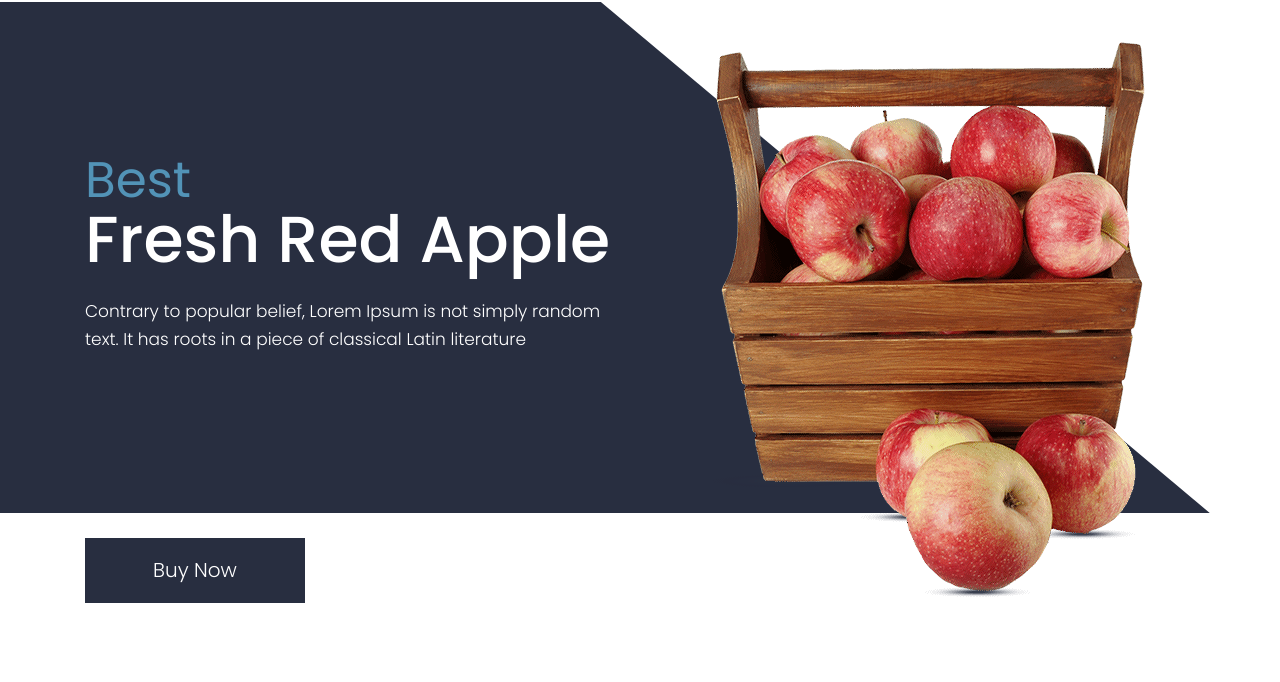
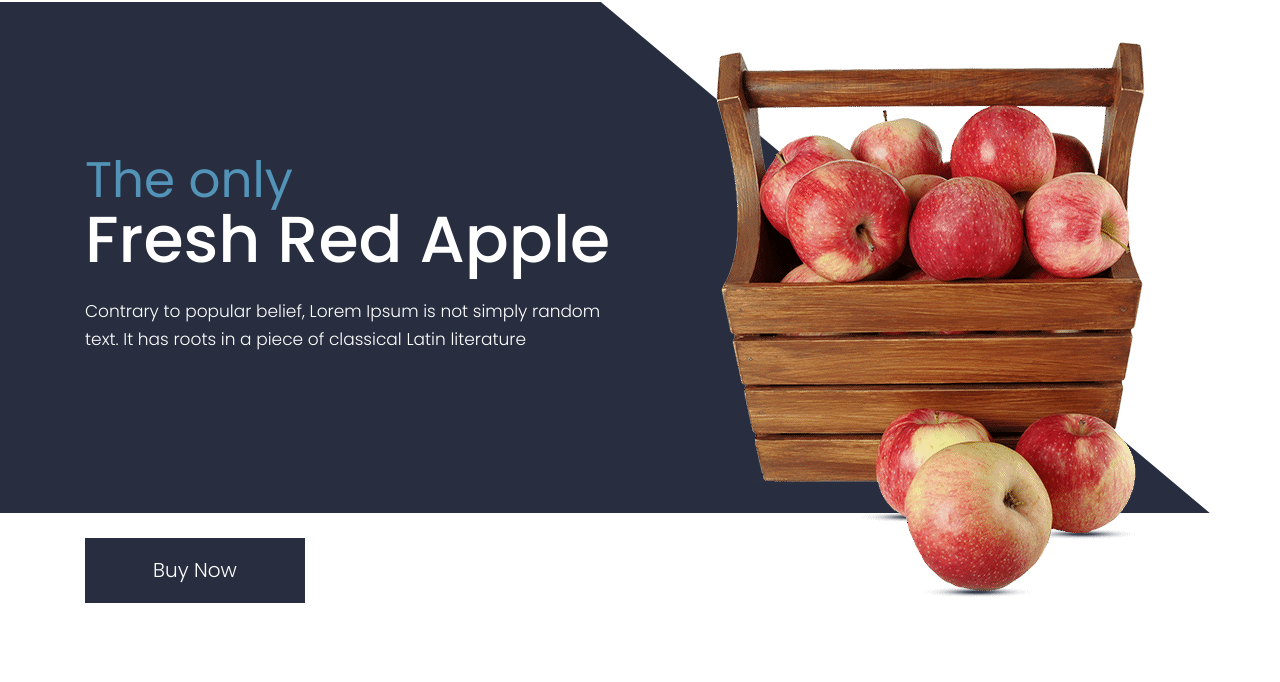
Before and after one commit to Mysia14/JofTemp, a plain HTML site: page index.html in a window 1280 px wide. Shown: the part 118-800 px from the top of the page. Drawn offline with Linux system fonts and the light colour scheme.

Commit message:
Changed Title

```diff
--- a/index.html
+++ b/index.html
@@ -77,7 +77,7 @@
             <div class="row">
                 <div class="col-md-6">
                     <div class="full">
-                        <h1><strong class="cur">Best</strong><br>Fresh Red Apple</h1>
+                        <h1><strong class="cur">The only </strong><br>Fresh Red Apple</h1>
                             <p>Contrary to popular belief, Lorem Ipsum is not simply random text. It has roots in a piece of classical Latin literature</p>
                             <div class="button_section"><a class="main_bt" href="#">Buy Now</a></div>
                     </div>
```
